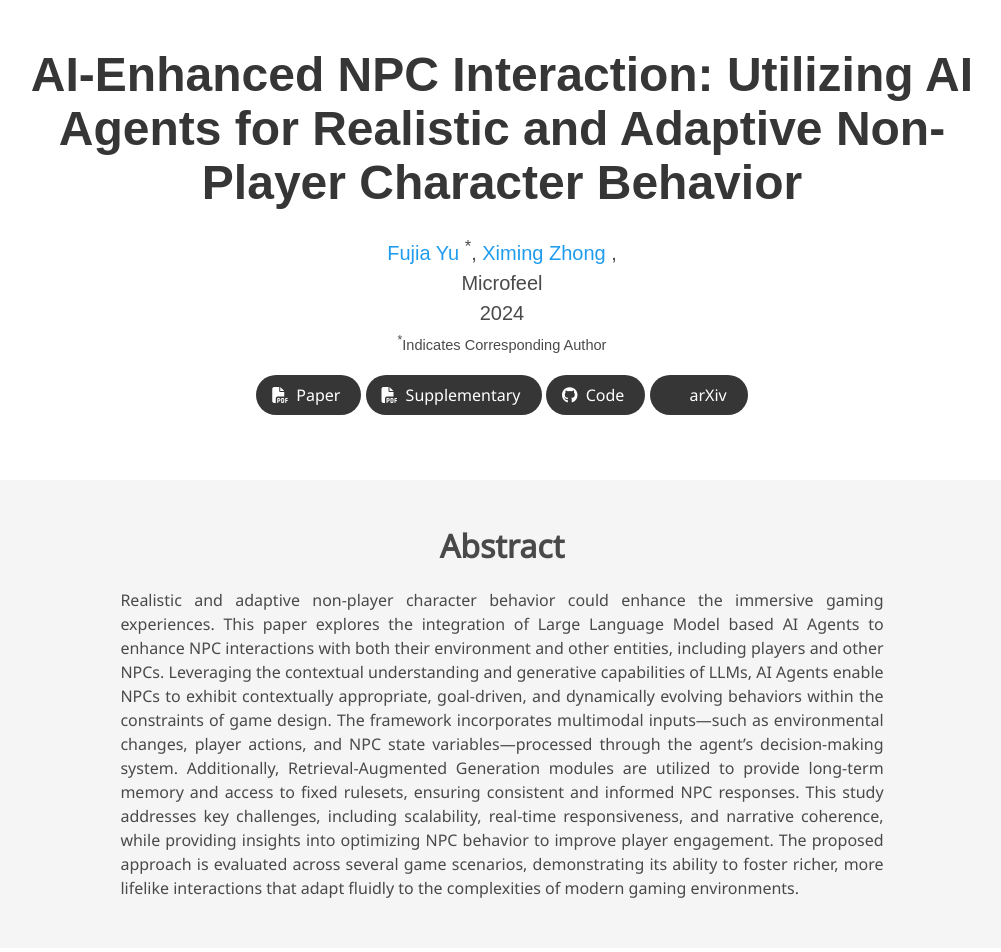
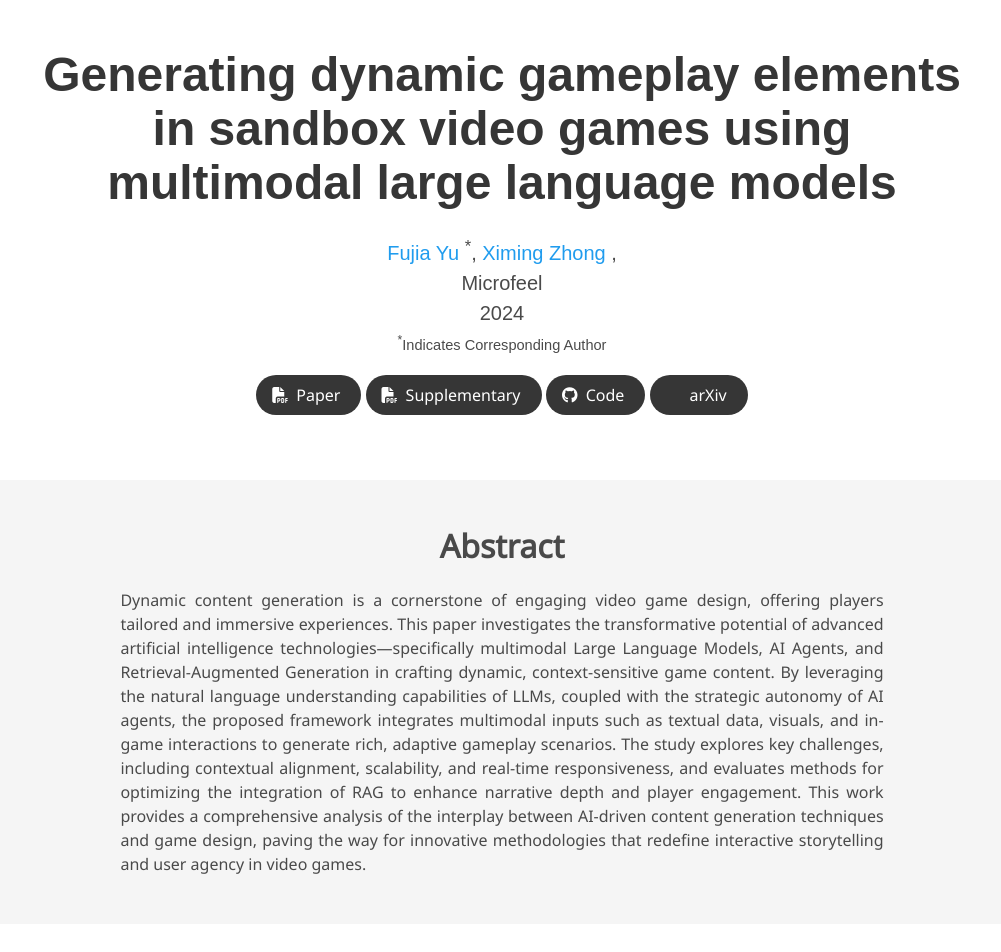
Before and after one commit to gameplayelements/gameplayelements.github.io, a plain HTML site: page index.html in a window 1280 px wide. Shown: the top 952 px of the page, without its empty margins (138-1139 px from the left). Drawn offline with nearby package versions, Linux system fonts and the light colour scheme; some icons are missing; a web font is replaced by a local one.

Commit message:
Update index.html

```diff
--- a/index.html
+++ b/index.html
@@ -21,7 +21,7 @@
     <!-- Keywords for your paper to be indexed by-->
     <meta name="keywords" content="KEYWORDS SHOULD BE PLACED HERE">
     <meta name="viewport" content="width=device-width, initial-scale=1">
-    <title>NPCInteraction</title>
+    <title>Gameplay Elements</title>
     <link rel="icon" type="image/x-icon" href="">
     <link href="https://fonts.googleapis.com/css?family=Google+Sans|Noto+Sans|Castoro" rel="stylesheet">
     <link rel="stylesheet" href="static/css/bulma.min.css">
@@ -44,7 +44,7 @@
         <div class="container is-max-desktop">
           <div class="columns is-centered">
             <div class="column has-text-centered">
-              <h1 class="title is-1 publication-title">AI-Enhanced NPC Interaction: Utilizing AI Agents for Realistic and Adaptive Non-Player Character Behavior</h1>
+              <h1 class="title is-1 publication-title">Generating dynamic gameplay elements in sandbox video games using multimodal large language models</h1>
               <div class="is-size-5 publication-authors">
                 <!-- Paper authors -->
                 <span class="author-block">
@@ -110,7 +110,7 @@
           <div class="column is-four-fifths">
             <h2 class="title is-3">Abstract</h2>
             <div class="content has-text-justified">
-              <p>Realistic and adaptive non-player character behavior could enhance the immersive gaming experiences. This paper explores the integration of Large Language Model based AI Agents to enhance NPC interactions with both their environment and other entities, including players and other NPCs. Leveraging the contextual understanding and generative capabilities of LLMs, AI Agents enable NPCs to exhibit contextually appropriate, goal-driven, and dynamically evolving behaviors within the constraints of game design. The framework incorporates multimodal inputs—such as environmental changes, player actions, and NPC state variables—processed through the agent’s decision-making system. Additionally, Retrieval-Augmented Generation modules are utilized to provide long-term memory and access to fixed rulesets, ensuring consistent and informed NPC responses. This study addresses key challenges, including scalability, real-time responsiveness, and narrative coherence, while providing insights into optimizing NPC behavior to improve player engagement. The proposed approach is evaluated across several game scenarios, demonstrating its ability to foster richer, more lifelike interactions that adapt fluidly to the complexities of modern gaming environments.</p>
+              <p>Dynamic content generation is a cornerstone of engaging video game design, offering players tailored and immersive experiences. This paper investigates the transformative potential of advanced artificial intelligence technologies—specifically multimodal Large Language Models, AI Agents, and Retrieval-Augmented Generation in crafting dynamic, context-sensitive game content. By leveraging the natural language understanding capabilities of LLMs, coupled with the strategic autonomy of AI agents, the proposed framework integrates multimodal inputs such as textual data, visuals, and in-game interactions to generate rich, adaptive gameplay scenarios. The study explores key challenges, including contextual alignment, scalability, and real-time responsiveness, and evaluates methods for optimizing the integration of RAG to enhance narrative depth and player engagement. This work provides a comprehensive analysis of the interplay between AI-driven content generation techniques and game design, paving the way for innovative methodologies that redefine interactive storytelling and user agency in video games.</p>
             </div>
           </div>
         </div>
```
